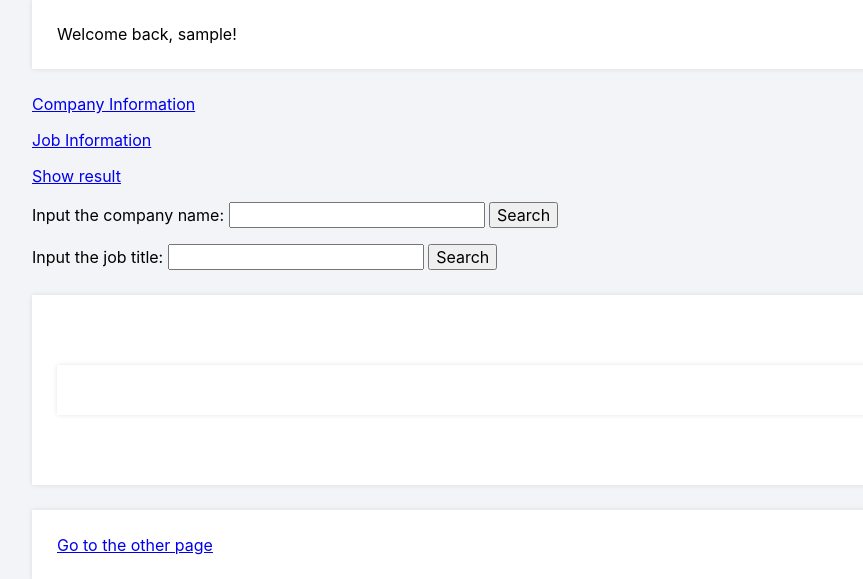
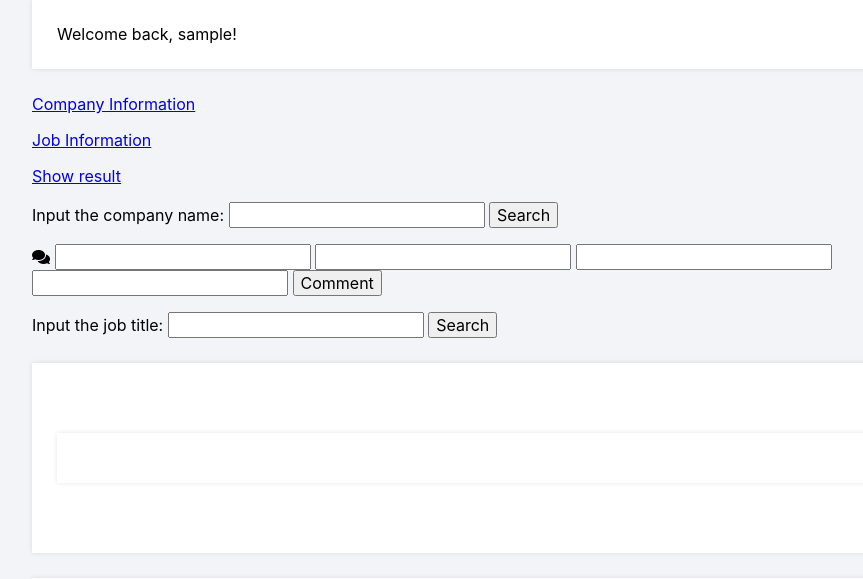
Before and after one commit to Mubai-Liu/Database-Project, a Flask app: page /pythonlogin/home in a window 1280 px wide. Shown: the part 163-742 px from the top of the page, without its empty margins (108-971 px from the left). Run offline with Flask 2, Linux system fonts and the light colour scheme; the visitor is signed in with stand-in values (Sample User, id 1); parts of the project's set-up code (start-up, migrations or seed data) failed here and were passed over.

Commit message:
writing comment update

```diff
--- a/server.py
+++ b/server.py
@@ -263,14 +263,15 @@ def companyInfo():
 
 @app.route('/pythonlogin/addCR', methods=['POST'])
 def addCR():
-  if 'username' in request.form and 'companyName' in request.form and'comment' in request.form and 'rating' in request.form:
-      username = request.form['username']
-      companyName = request.form['companyName']
-      comment = request.form['comment']
-      rating = request.form['rating']
-      g.conn.execute('INSERT INTO CompanyReview(Username,Comment,Rating) VALUES (%s, %s, %s)', (username, comment, rating))
-      g.conn.execute('INSERT INTO has_CR(Company_ID, CR_ID) VALUES (SELECT Company_ID FROM Company WHERE lower(company_name) LIKE lower((%s)), SELECT CR_ID FROM CompanyReview WHERE comment = %s)',(companyName,comment))
-  return render_template("index.html", **context)
+  #if 'username' in request.form and 'companyName' in request.form and'comment' in request.form and 'rating' in request.form:
+  username = request.form['username']
+  companyname = request.form['companyname']
+  comment = request.form['comment']
+  rating = request.form['rating']
+  g.conn.execute('INSERT INTO CompanyReview(Username,Comment,Rating) VALUES (%s, %s, %s)', (username, comment, rating))
+  #g.conn.execute('INSERT INTO has_CR(Company_ID, CR_ID) VALUES (SELECT Company_ID FROM Company WHERE lower(company_name) LIKE lower((%s)), SELECT CR_ID FROM CompanyReview WHERE comment = %s)',(companyname,comment))
+  g.conn.execute('INSERT INTO has_cr select company_id, cr_id from company, companyreview where company_name = %s and comment = %s;',(companyname, comment))
+  return render_template('home.html')
 
 
 @app.route('/pythonlogin/jobInfo', methods=['POST'])
@@ -347,9 +348,9 @@ def register():
 @app.route('/pythonlogin/showperson', methods = ['GET'])
 def showperson():
   cursor = g.conn.execute(
-    "SELECT * FROM Person")
+    "SELECT * FROM companyreview")
   names = []
-  names.append(["id", "username"])
+  names.append(["testing", "review"])
   for result in cursor:
     names.append(result)
   cursor.close()
--- a/static/main.css
+++ b/static/main.css
@@ -133,11 +133,11 @@ body.loggedin {
     padding: 25px;
   background-color: #fff;
 }
-.content > p table td, .content > div table td {
+.content > p table tr, .content > div table tr {
   padding: 5px;
 }
-.content > p table td:first-child, .content > div table td:first-child {
-  font-weight: bold;
+.content > p table tr:last-child, .content > div table tr:first-child {
+  font-weight: italic;
   color: #4a536e;
   padding-right: 15px;
 }
--- a/templates/home.html
+++ b/templates/home.html
@@ -28,6 +28,18 @@
       <input type = "text" name = "name">
       <input type = "submit" value = "Search">
     </p >
+  </form>
+
+
+  <form method="POST" action="/pythonlogin/addCR">
+    <label >
+      <i class="fas fa-comments"></i>
+    </label>
+    <input type="text" name="username" >
+    <input type="text" name="companyname" >
+    <input type="text" name="comment">
+    <input type="text" name="rating" >
+    <input type="submit" value="Comment">
   </form>
 
   <form method="POST" action="/pythonlogin/jobInfo">
```
